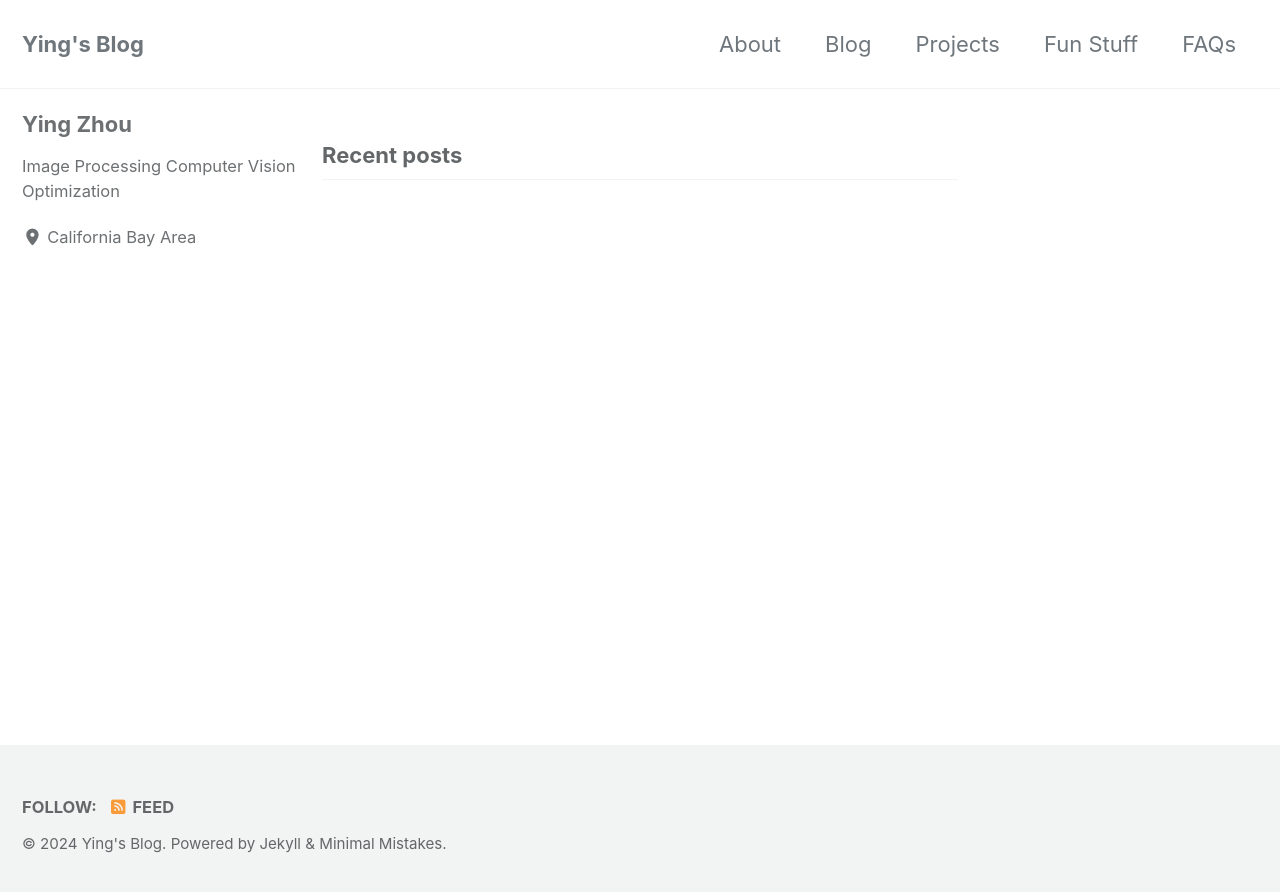
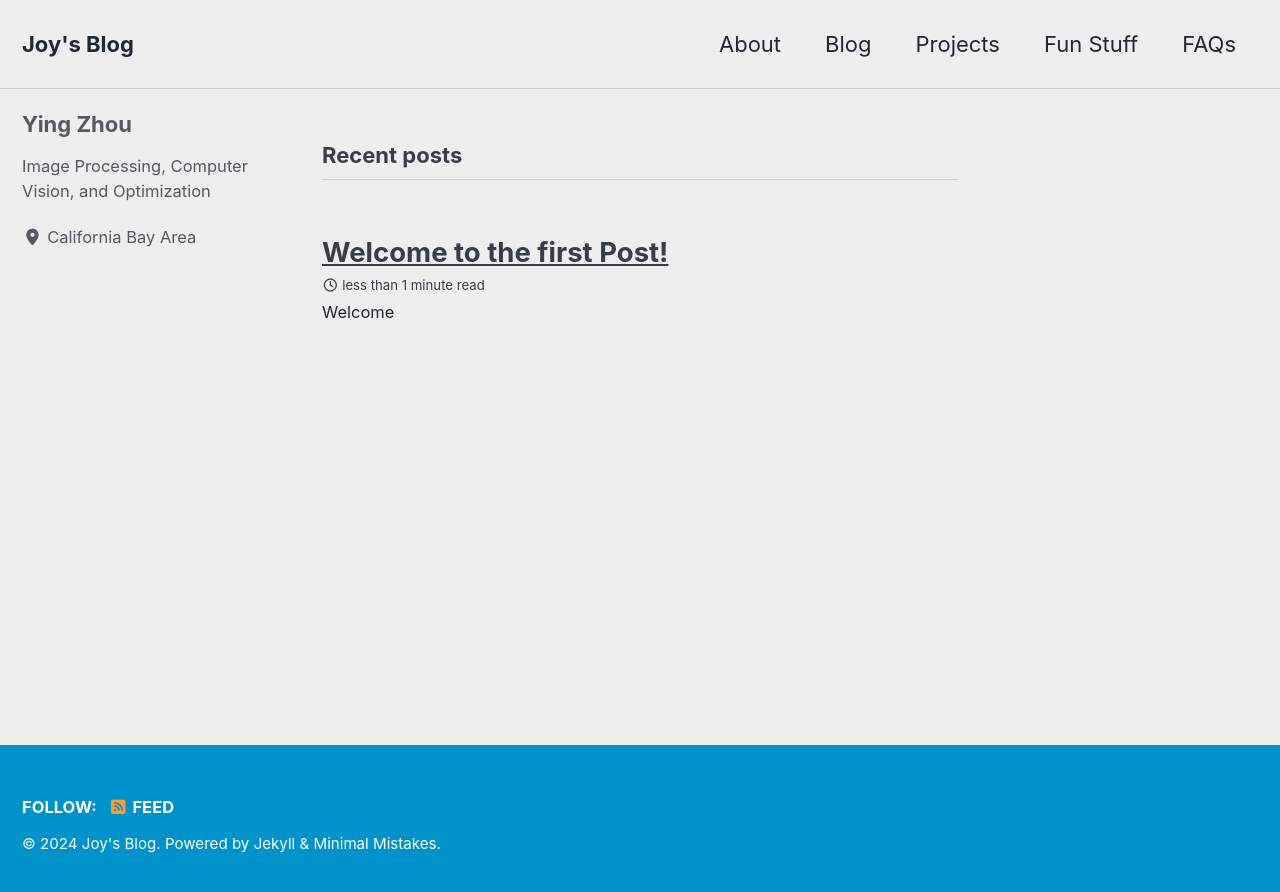
Before and after one commit to yzhoujoy/yzhoujoy.github.io, a Jekyll site: the page built from index.html, in a window 1280 px wide. Shown: the top 892 px of the page. Built offline with Jekyll 4.4.1, drawn with Linux system fonts in a browser that asks for light colours; cached includes are drawn as plain includes; the list of posts is cut into pages by our own code.

Commit message:
[post] add a draft post

```diff
--- a/_config.yml
+++ b/_config.yml
@@ -12,19 +12,19 @@
 
 # theme                  : "minimal-mistakes-jekyll"
 # remote_theme           : "mmistakes/minimal-mistakes"
-minimal_mistakes_skin    : "default" # "air", "aqua", "contrast", "dark", "dirt", "neon", "mint", "plum", "sunrise"
+minimal_mistakes_skin    : "air" #"default" "air", "aqua", "contrast", "dark", "dirt", "neon", "mint", "plum", "sunrise"
 
 # Site Settings
 locale                   : "en-US"
 rtl                      : # true, false (default) # turns direction of the page into right to left for RTL languages
-title                    : "Ying's Blog"
+title                    : "Joy's Blog"
 title_separator          : "-"
 subtitle                 : # site tagline that appears below site title in masthead
-name                     : "Ying Zhou"
+name                     : "Joy Zhou"
 description              : "An amazing space where I share developer tips, explore fascinating math concepts, and dive into the fun projects I love!"
-url                      : # the base hostname & protocol for your site e.g. "https://mmistakes.github.io"
+url                      : "https://yzhoujoy.github.io"
 baseurl                  : # the subpath of your site, e.g. "/blog"
-repository               : # GitHub username/repo-name e.g. "mmistakes/minimal-mistakes"
+repository               : "yzhoujoy/yzhoujoy.github.io"
 teaser                   : # path of fallback teaser image, e.g. "/assets/images/500x300.png"
 logo                     : # path of logo image to display in the masthead, e.g. "/assets/images/88x88.png"
 masthead_title           : # overrides the website title displayed in the masthead, use " " for no title
@@ -115,7 +115,7 @@
 author:
   name             : "Ying Zhou"
   avatar           : # path of avatar image, e.g. "/assets/images/bio-photo.jpg"
-  bio              : "Image Processing\n Computer Vision\n Optimization"
+  bio              : "Image Processing, Computer Vision, and Optimization"
   location         : "California Bay Area"
   email            :
   links:
```
Also changed, not shown: _posts/2024-12-23-determinant-and-eigenvalues.md (added, +11 -0 lines), _todo/matrix_post.txt (added, +11 -0 lines).
